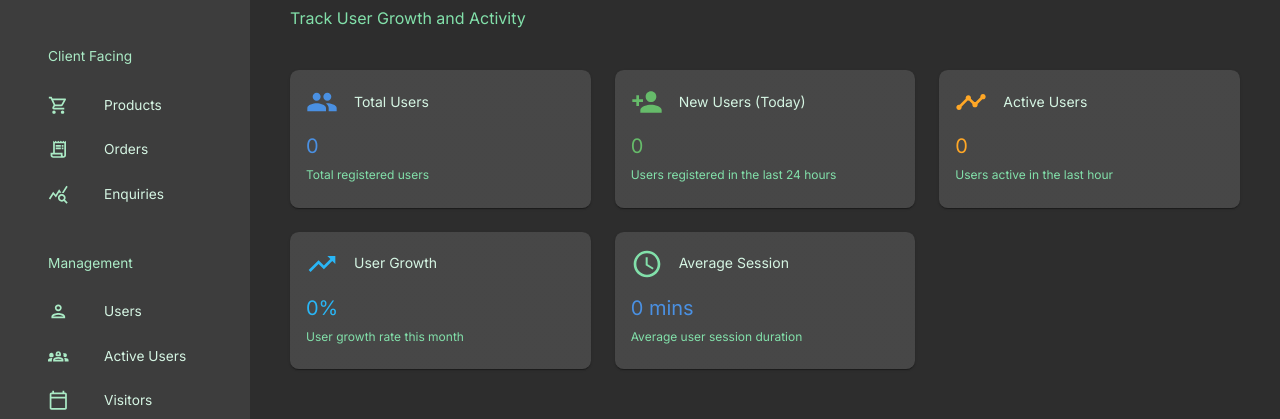
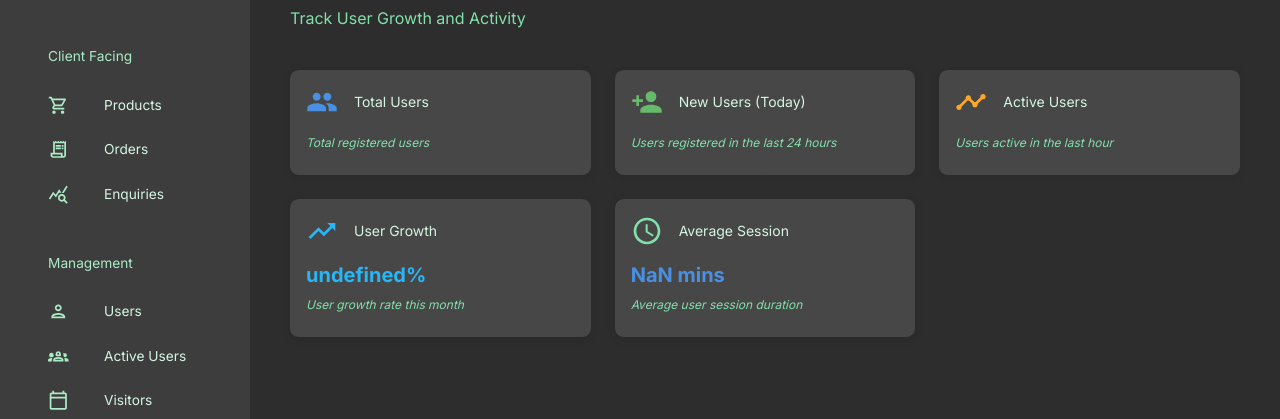
Before and after one commit to vikasvs007/crud, a React (Create React App) app in the folder client/: page /user-statistics in a window 1280 px wide. Shown: the part 123-542 px from the top of the page. Built offline with nearby package versions, Linux system fonts and the light colour scheme; no server answers.

Commit message:
new feature visitors and all

```diff
--- a/client/src/scenes/userStatistics/index.jsx
+++ b/client/src/scenes/userStatistics/index.jsx
@@ -28,6 +28,7 @@ const StatCard = ({ title, value, icon, description, color }) => {
         backgroundColor: theme.palette.background.alt,
         borderRadius: "0.55rem",
         height: "100%",
+        boxShadow: "0px 2px 10px rgba(0, 0, 0, 0.1)",
       }}
     >
       <CardContent>
@@ -45,7 +46,8 @@ const StatCard = ({ title, value, icon, description, color }) => {
           variant="h4"
           sx={{
             color: color || theme.palette.primary.main,
-            mb: 1
+            mb: 1,
+            fontWeight: "bold"
           }}
         >
           {value}
@@ -54,7 +56,10 @@ const StatCard = ({ title, value, icon, description, color }) => {
         {description && (
           <Typography
             variant="body2"
-            sx={{ color: theme.palette.secondary[300] }}
+            sx={{
+              color: theme.palette.secondary[300],
+              fontStyle: "italic"
+            }}
           >
             {description}
           </Typography>
@@ -93,7 +98,7 @@ const UserStatistics = () => {
             <Grid item xs={12} sm={6} md={4}>
               <StatCard
                 title="Total Users"
-                value={data?.totalUsers || 0}
+                value={data?.totalUsers?.toLocaleString()}
                 icon={
                   <GroupIcon
                     sx={{
@@ -109,7 +114,7 @@ const UserStatistics = () => {
             <Grid item xs={12} sm={6} md={4}>
               <StatCard
                 title="New Users (Today)"
-                value={data?.newUsersToday || 0}
+                value={data?.newUsersToday?.toLocaleString()}
                 icon={
                   <NewUserIcon
                     sx={{
@@ -126,7 +131,7 @@ const UserStatistics = () => {
             <Grid item xs={12} sm={6} md={4}>
               <StatCard
                 title="Active Users"
-                value={data?.activeUsers || 0}
+                value={data?.activeUsers?.toLocaleString()}
                 icon={
                   <TimelineIcon
                     sx={{
@@ -143,7 +148,7 @@ const UserStatistics = () => {
             <Grid item xs={12} sm={6} md={4}>
               <StatCard
                 title="User Growth"
-                value={`${data?.userGrowth || 0}%`}
+                value={`${data?.userGrowth}%`}
                 icon={
                   <TrendingUpIcon
                     sx={{
@@ -160,7 +165,7 @@ const UserStatistics = () => {
             <Grid item xs={12} sm={6} md={4}>
               <StatCard
                 title="Average Session"
-                value={`${Math.round((data?.avgSessionDuration || 0) / 60)} mins`}
+                value={`${Math.round(data?.avgSessionDuration / 60)} mins`}
                 icon={
                   <TimeIcon
                     sx={{
--- a/client/src/state/api.js
+++ b/client/src/state/api.js
@@ -130,6 +130,7 @@ export const api = createApi({
     getNotifications: build.query({
       query: () => "notifications",
       providesTags: ["Notifications"],
+      pollingInterval: 30000,
     }),
     createNotification: build.mutation({
       query: (data) => ({
@@ -152,18 +153,21 @@ export const api = createApi({
     getActiveUsers: build.query({
       query: () => "active-users",
       providesTags: ["ActiveUsers"],
+      pollingInterval: 30000,
     }),
 
     // Visitors endpoints
     getVisitors: build.query({
       query: () => "visitors",
       providesTags: ["Visitors"],
+      pollingInterval: 30000,
     }),
 
     // User Statistics endpoints
     getUserStatistics: build.query({
       query: () => "user-statistics",
       providesTags: ["UserStatistics"],
+      pollingInterval: 30000,
     }),
 
     // Geography endpoints
```
